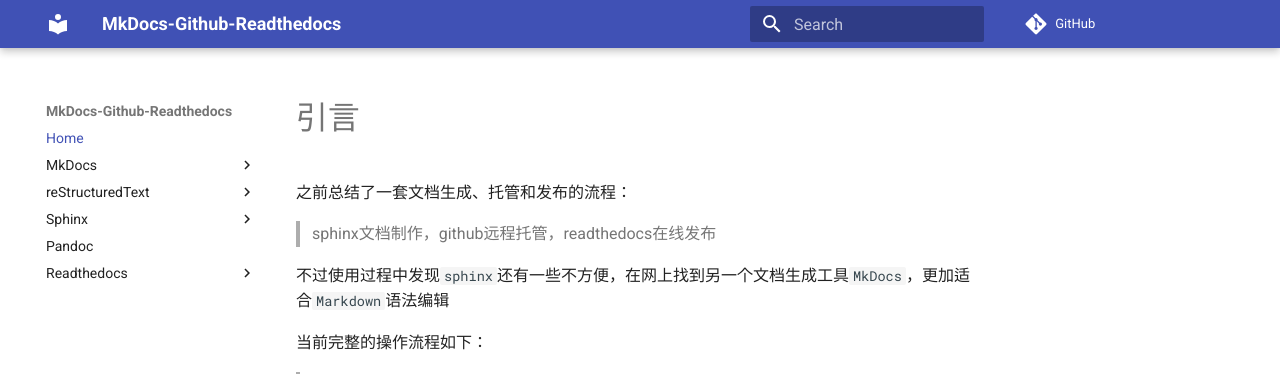
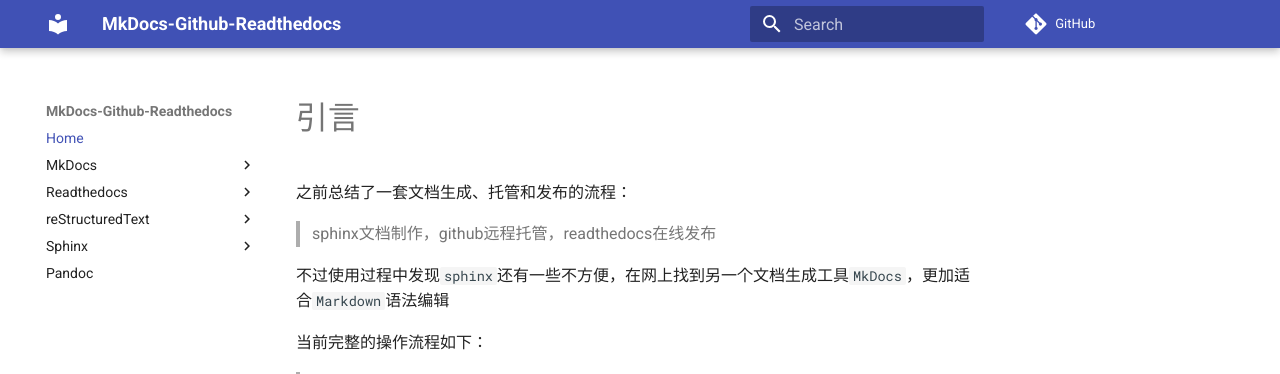
Before and after one commit to Document-Collection/mkdocs-github-readthedocs, an MkDocs documentation site: the page built from docs/index.md, in a window 1280 px wide. Shown: the top 374 px of the page. Built offline with MkDocs 1.6.1 and Material for MkDocs 9.7.7, drawn with Linux system fonts in a browser that asks for light colours; comment, search, counter and statistics services are not loaded; part of the change alters nothing that is shown.

```diff
--- a/mkdocs.yml
+++ b/mkdocs.yml
@@ -34,6 +34,11 @@ nav:
         - 介绍: './mkdocs/引言.md'
         - Get-Started: './mkdocs/get-started.md'
         - 配置文件解析: './mkdocs/配置文件解析.md'
+    - Readthedocs:
+            - 介绍: './readthedocs/ReadtheDocs - 介绍.md'
+            - 在线发布: './readthedocs/ReadtheDocs - 在线发布.md'
+            - 徽章: './readthedocs/ReadtheDocs - 添加徽章.md'
+            - 编译问题: './readthedocs/ReadtheDocs - 编译问题.md'
     - reStructuredText:
         - 常用语法: 'reStructuredText/reStructuredText-常用语法.md'
         - 目录树: 'reStructuredText/Sphinx-目录树.md'
@@ -45,8 +50,3 @@ nav:
         - MathJax配置: './sphinx/Sphinx - MathJax.md'
         - bug: 'sphinx/Sphinx - bug.md'
     - Pandoc: 'pandoc-文档转换工具.md'
-    - Readthedocs:
-        - 介绍: './readthedocs/ReadtheDocs - 介绍.md'
-        - 在线发布: './readthedocs/ReadtheDocs - 在线发布.md'
-        - 徽章: './readthedocs/ReadtheDocs - 添加徽章.md'
-        - 编译问题: './readthedocs/ReadtheDocs - 编译问题.md'
```
